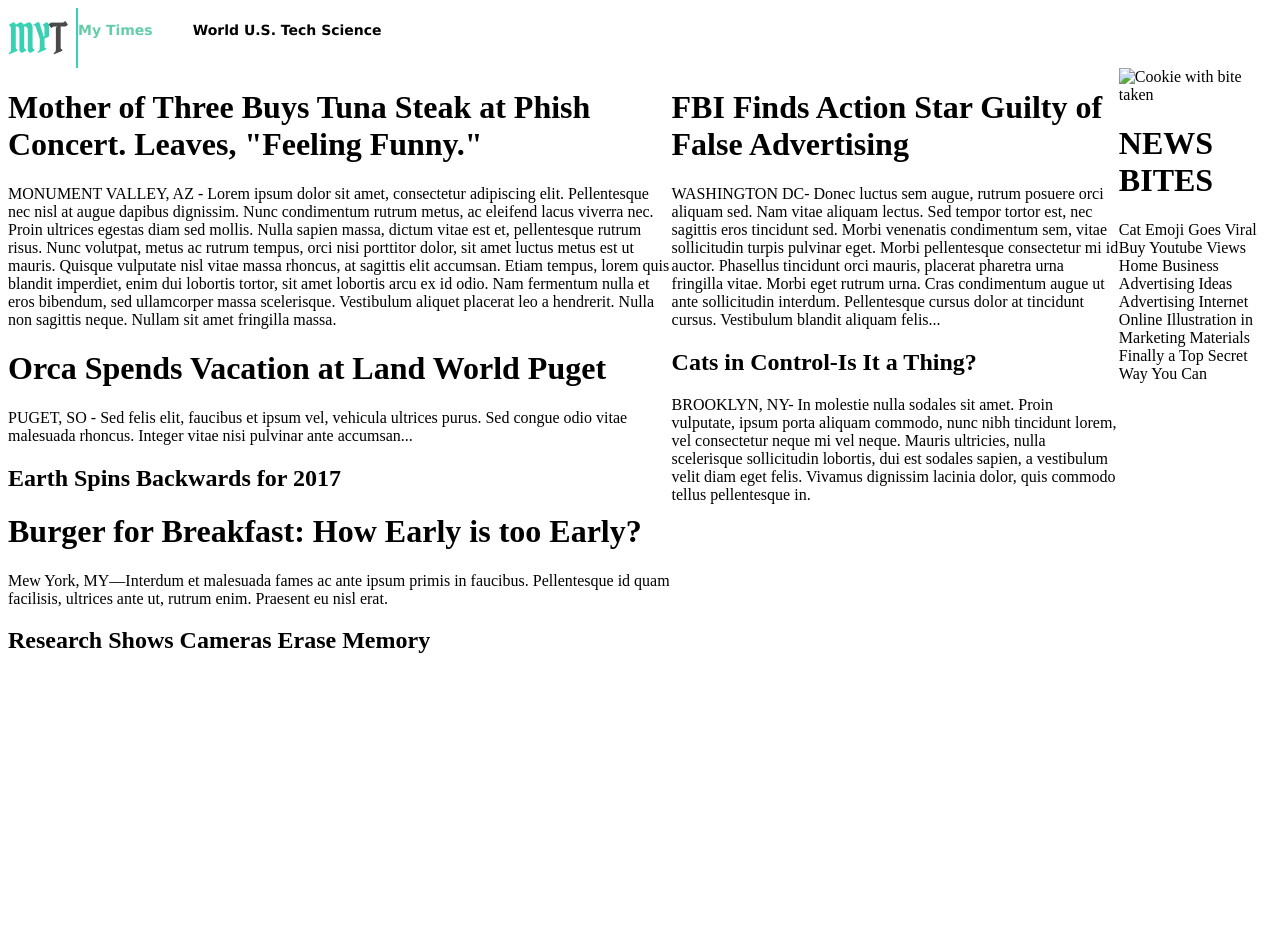
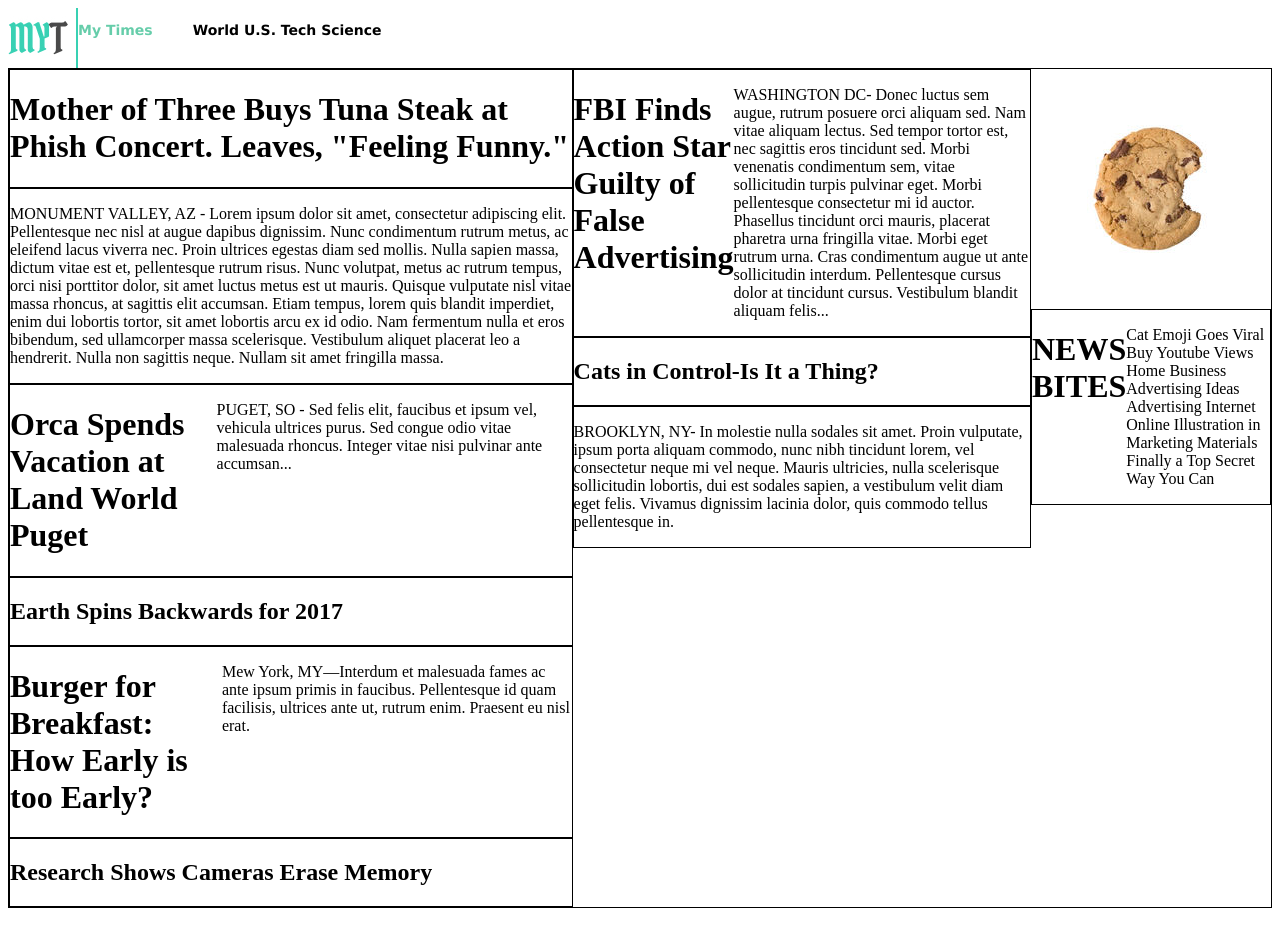
Before and after one commit to 15Nisie15/my_times, a plain HTML site: page index.html in a window 1280 px wide. Before the commit the page ends 800 px from the top, so only its background shows below. Drawn offline with Linux system fonts and the light colour scheme.

Commit message:
Played with div structure and styling

```diff
--- a/index.html
+++ b/index.html
@@ -21,8 +21,8 @@
 
     <!-- Content Section -->
 
-    <div class="column">
-      <div class="large">
+    <div class="content">
+      <div class="column large">
         <div class="photoheadline1">
           <h1>Mother of Three Buys Tuna Steak at Phish Concert. Leaves, "Feeling Funny."</h1>
         </div>
@@ -32,7 +32,7 @@
         </div>
 
       <div class="article2">
-        <h1>Orca Spends Vacation at Land World Puget</h1>
+        <h1>Orca Spends Vacation at Land World Puget</h1><br>
         <p>PUGET, SO - Sed felis elit, faucibus et ipsum vel, vehicula ultrices purus. Sed congue odio vitae malesuada rhoncus. Integer vitae nisi pulvinar ante accumsan...</p>
       </div>
 
@@ -41,7 +41,7 @@
       </div>
 
       <div class="article2">
-        <h1>Burger for Breakfast: How Early is too Early?</h1>
+        <h1>Burger for Breakfast: How Early is too Early?</h1><br>
         <p>Mew York, MY—Interdum et malesuada fames ac ante ipsum primis in faucibus. Pellentesque id quam facilisis, ultrices ante ut, rutrum enim. Praesent eu nisl erat.</p>
       </div>
 
@@ -50,9 +50,9 @@
       </div>
     </div>
 
-      <div class="medium">
+      <div class="column medium">
         <div class="article2">
-          <h1>FBI Finds Action Star Guilty of False Advertising</h1>
+          <h1>FBI Finds Action Star Guilty of False Advertising</h1><br>
           <p>WASHINGTON DC- Donec luctus sem augue, rutrum posuere orci aliquam sed. Nam vitae aliquam lectus. Sed tempor tortor est, nec sagittis eros tincidunt sed. Morbi venenatis condimentum sem, vitae sollicitudin turpis pulvinar eget. Morbi pellentesque consectetur mi id auctor. Phasellus tincidunt orci mauris, placerat pharetra urna fringilla vitae. Morbi eget rutrum urna. Cras condimentum augue ut ante sollicitudin interdum. Pellentesque cursus dolor at tincidunt cursus. Vestibulum blandit aliquam felis...</p>
         </div>
 
@@ -65,10 +65,10 @@
           </div>
       </div>
 
-      <div class="small">
-        <img src="./resources/images/img-news-byte.png" alt="Cookie with bite taken" />
+      <div class="column small">
+        <img src="./resources/images/img-news-bite.png" alt="Cookie with bite taken" />
         <div class="newsbites">
-          <h1>NEWS BITES</h1>
+          <h1>NEWS BITES</h1><br>
           <p>Cat Emoji Goes Viral Buy Youtube Views Home Business Advertising Ideas Advertising Internet Online Illustration in Marketing Materials Finally a Top Secret Way You Can</p>
         </div>
       </div>
--- a/resources/style.css
+++ b/resources/style.css
@@ -31,32 +31,57 @@ nav li {
 }
 /* Content */
 
-.column {
+.content {
   display: flex;
+  border: thin solid Black;
 
 }
 
-.column.large {
+.column large {
   width: 630px;
   display: flex;
-  border: thin solid black;
-  padding: 1px;
+  border: thin solid Black;
 
 }
 
-.column.large.headline1 {
-  border: 1px solid Black;
+.photoheadline1 {
+  display: flex;
+  border: thin solid Black;
+
 }
 
-.column.medium {
+.article {
+  display: flex;
+  border: thin solid Black;
+
+}
+
+.article2 {
+  display: flex;
+  border: thin solid Black;
+
+}
+
+.photoheadline2 {
+  display: flex;
+  border: thin solid Black;
+}
+
+.column medium {
   width: 300px;
   display: flex;
-  border: thin solid black;
+  border: thin solid Black;
 }
 
-.column.small {
+.column small {
   width: 240px;
   display: flex;
-  border: thin solid black;
+  border: thin solid Black;
 
 }
+
+.newsbites {
+  display: flex;
+  border: thin solid Black;
+
+}
```
